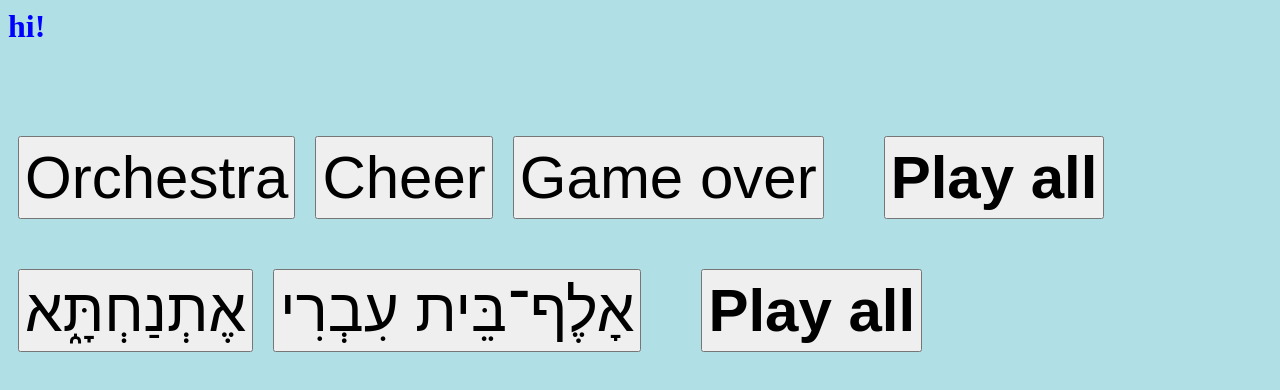
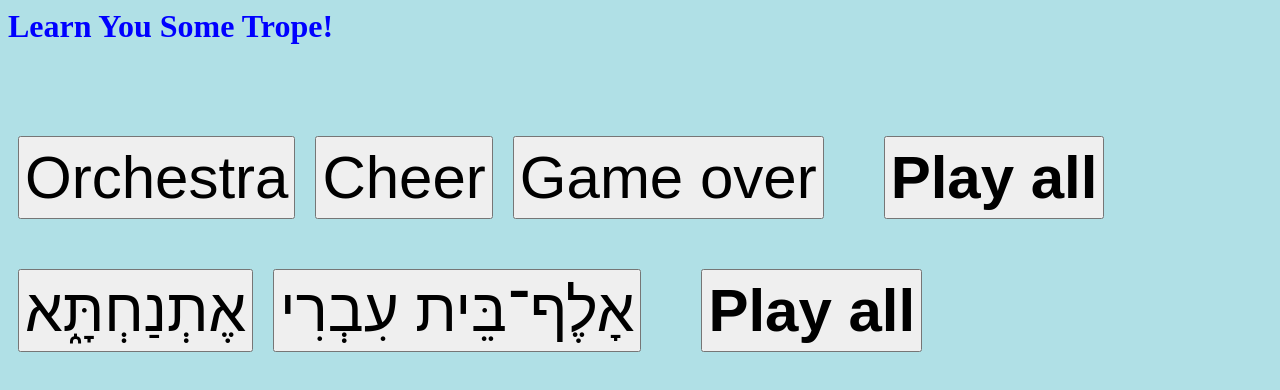
Before and after one commit to maiamcc/trope-soundboard, a plain HTML site: page index.html in a window 1280 px wide. Drawn offline with Linux system fonts and the light colour scheme.

Commit message:
shitty readme

```diff
--- a/index.html
+++ b/index.html
@@ -8,7 +8,7 @@
 
 <script src="scripts.js" type="text/javascript"></script>
 
-<h1>hi!</h1>
+<h1>Learn You Some Trope!</h1>
 
 <div id="soundboard"></div>
 
```
Also changed, not shown: 1 other file.
